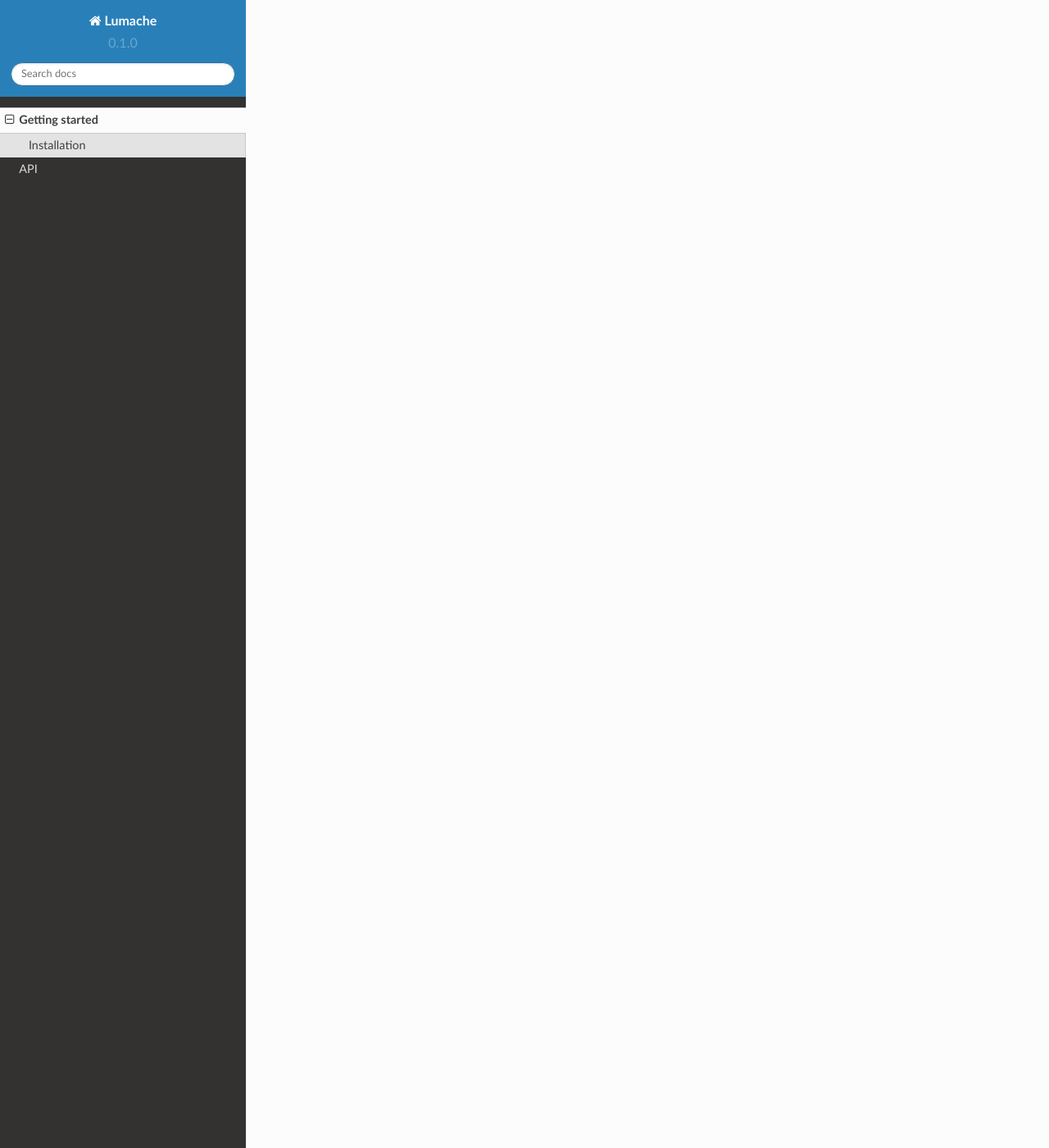
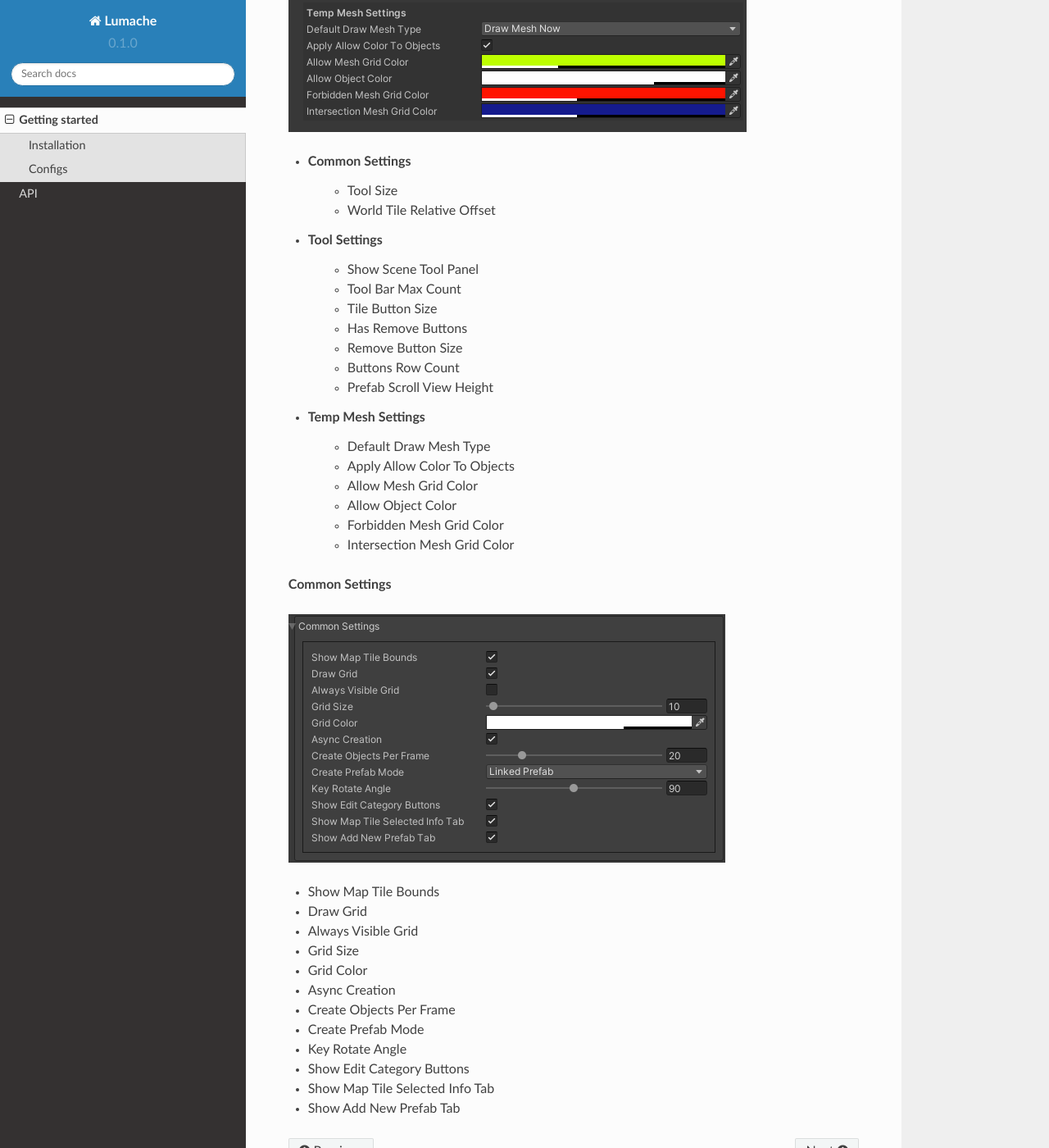
Before and after one commit to tawi1/Tile-Prefab-Placer, a Sphinx documentation site: the page built from docs/source/gettingstarted.rst, in a window 1280 px wide and 1400 px high, scrolled down 3536 px. Shown: the whole window at 82% size. Built offline with Sphinx 7.4.7 and the Read the Docs theme 2.0.0, drawn with Linux system fonts in a browser that asks for light colours; some of the changed text lies outside the part shown.

Commit message:
Updated getting started

```diff
--- a/docs/source/gettingstarted.rst
+++ b/docs/source/gettingstarted.rst
@@ -35,4 +35,65 @@ To use Tile Prefab Placer steps:
 	* Press click set exist config to assign the tile size to the tool
 
 
-**The tool is now ready for use**
+.. _configs:
+
+Configs
+------------
+
+**Cached Values Settings**
+
+.. image:: images/CachedValuesTab.png
+
+* Root
+* Default Game Objects Root
+* Tile Path
+* Tileset Path
+* Map Preference Config
+* Map Config
+* Hotkey Config
+* Map Creator Tab View
+* Map Data Holder
+
+
+**Map Preference Config**
+
+.. image:: images/MapPreferenceWindow.png
+
+* Common Settings
+	* Tool Size
+	* World Tile Relative Offset
+
+* Tool Settings
+	* Show Scene Tool Panel
+	* Tool Bar Max Count
+	* Tile Button Size
+	* Has Remove Buttons
+	* Remove Button Size
+	* Buttons Row Count
+	* Prefab Scroll View Height
+
+* Temp Mesh Settings
+	* Default Draw Mesh Type
+	* Apply Allow Color To Objects
+	* Allow Mesh Grid Color
+	* Allow Object Color
+	* Forbidden Mesh Grid Color
+	* Intersection Mesh Grid Color
+
+
+**Common Settings**
+
+.. image:: images/CommonSettingsTab.png
+
+* Show Map Tile Bounds
+* Draw Grid
+* Always Visible Grid
+* Grid Size
+* Grid Color
+* Async Creation
+* Create Objects Per Frame
+* Create Prefab Mode
+* Key Rotate Angle
+* Show Edit Category Buttons
+* Show Map Tile Selected Info Tab
+* Show Add New Prefab Tab
```
Also changed, not shown: docs/source/images/CachedValuesTab.png (added), docs/source/images/CommonSettingsTab.png (added), docs/source/images/MapPreferenceWindow.png (added).
